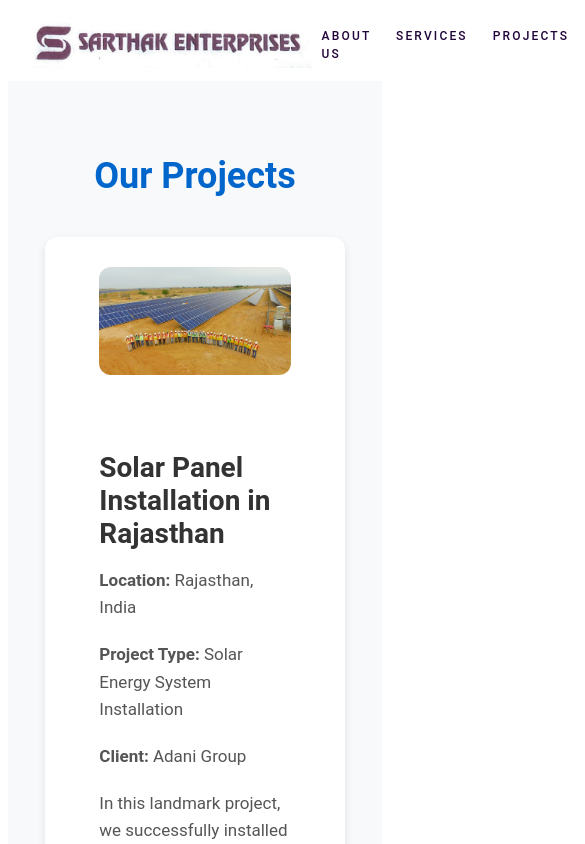
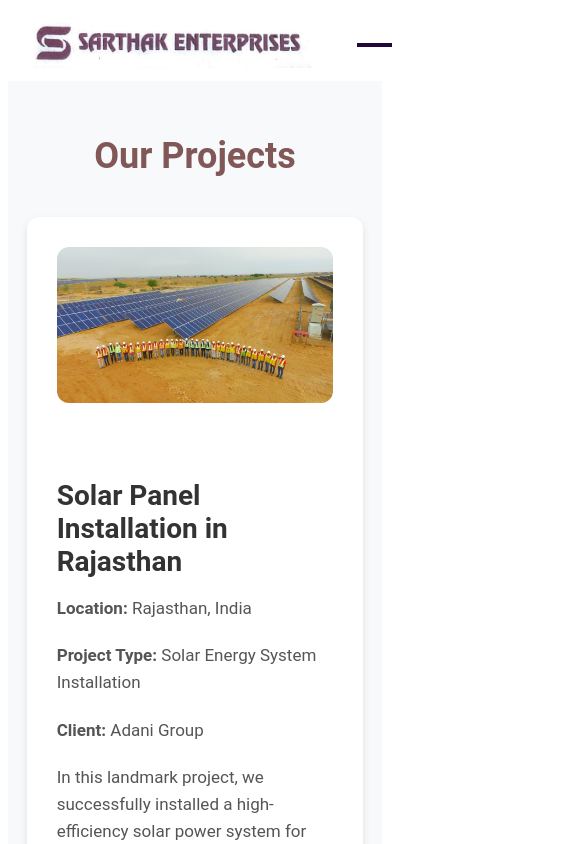
Before and after one commit to shreep02/sarthak-enterprises, an Angular app in the folder sarthak-web/: page /projects in a window 390 px wide. Shown: the top 844 px of the page, 585 px wide, since content can reach past the window. Built offline with nearby package versions, Linux system fonts and the light colour scheme.

Commit message:
Mobile responsivnes and font corrections

```diff
--- a/sarthak-web/src/app/about/about.component.scss
+++ b/sarthak-web/src/app/about/about.component.scss
@@ -36,14 +36,14 @@
 .about-right h1 {
   font-size: 36px;
   font-weight: bold;
-  color: #0066cc; /* Blue */
+  color: rgb(33, 5, 59);
   margin-bottom: 20px;
 }
 
 .about-right h2 {
   font-size: 26px;
   font-weight: 600;
-  color: #0066cc; /* Blue */
+  color: rgb(33, 5, 59);
   margin-bottom: 15px;
 }
 
@@ -92,3 +92,14 @@
   cursor: pointer;
   transform: scale(1.05);
 }
+
+@media (max-width: 768px) {
+  .about-container {
+    flex-direction: column;
+  }
+
+  .about-left,
+  .about-right {
+    width: 100%;
+  }
+}
--- a/sarthak-web/src/app/contact-us/contact-us.component.scss
+++ b/sarthak-web/src/app/contact-us/contact-us.component.scss
@@ -19,7 +19,7 @@
 
 .contact-left h1,
 .contact-left h2 {
-  color: #002147; /* Dark Navy Blue */
+  color: #7b4f4ff4;
   margin-bottom: 15px;
 }
 
@@ -30,7 +30,7 @@
 }
 
 .contact-left a {
-  color: #008080; /* Teal for links */
+  color: #7b4f4ff4;
   text-decoration: none;
   font-weight: 500;
 }
@@ -52,7 +52,7 @@
 .map-button a {
   display: inline-block;
   padding: 10px 20px;
-  background-color: #008080; /* Teal */
+  background-color: #784848f4;
   color: white;
   border-radius: 5px;
   text-decoration: none;
@@ -60,7 +60,7 @@
 }
 
 .map-button a:hover {
-  background-color: #006666; /* Darker Teal */
+  background-color: #331f1ff4;
   transition: 0.3s ease;
 }
 
@@ -75,7 +75,7 @@
 }
 
 .contact-right h1 {
-  color: #002147; /* Dark Navy Blue */
+  color: #7b4f4ff4;
   margin-bottom: 20px;
 }
 
@@ -100,12 +100,17 @@ textarea {
   color: #444; /* Dark Gray */
 }
 
+input::placeholder,
+textarea::placeholder {
+  font-family: "Lato", sans-serif;
+}
+
 textarea {
   resize: none;
 }
 
 button {
-  background-color: #008080; /* Teal */
+  background-color: #784848f4;
   color: white;
   padding: 10px 20px;
   border: none;
@@ -116,6 +121,6 @@ button {
 }
 
 button:hover {
-  background-color: #006666; /* Darker Teal */
+  background-color: #331f1ff4;
   transition: 0.3s ease;
 }
--- a/sarthak-web/src/app/credentials/credentials.component.scss
+++ b/sarthak-web/src/app/credentials/credentials.component.scss
@@ -7,7 +7,7 @@
 
 .section-title {
   font-size: 36px;
-  color: #0066cc;
+  color: #7b4f4ff4;
   margin-bottom: 40px;
   font-weight: bold;
 }
--- a/sarthak-web/src/app/home/home.component.scss
+++ b/sarthak-web/src/app/home/home.component.scss
@@ -8,7 +8,7 @@
   text-align: center;
   color: white;
   background-image: url("/home-bg.jpg");
-  background-size: 100% auto; /* Ensure the image covers the entire width */
+  background-size: cover; /* Ensure the image covers the entire container */
   background-position: center center; /* Keep the image centered */
   background-repeat: no-repeat; /* Prevent repeating the image */
 
--- a/sarthak-web/src/app/navigation/navigation.component.html
+++ b/sarthak-web/src/app/navigation/navigation.component.html
@@ -1,6 +1,6 @@
 <nav class="navbar">
   <div class="logo">
-    <a routerLink="/home">
+    <a routerLink="/home" (click)="closeMenu()">
       <img
         src="private/logo.png"
         alt="First Logo"
@@ -8,12 +8,15 @@
       />
     </a>
   </div>
-  <ul>
-    <li><a routerLink="/about">About Us</a></li>
-    <li><a routerLink="/services">Services</a></li>
-    <li><a routerLink="/projects">Projects</a></li>
-    <li><a routerLink="/credentials">credentials</a></li>
-    <li><a routerLink="/organisation">Organisation</a></li>
-    <li><a routerLink="/contact">Contact Us</a></li>
+  <div class="menu-toggle" (click)="toggleMenu()">
+    <div class="hamburger"></div>
+  </div>
+  <ul [class.active]="isMenuOpen">
+    <li><a routerLink="/about" (click)="closeMenu()">About Us</a></li>
+    <li><a routerLink="/services" (click)="closeMenu()">Services</a></li>
+    <li><a routerLink="/projects" (click)="closeMenu()">Projects</a></li>
+    <li><a routerLink="/credentials" (click)="closeMenu()">credentials</a></li>
+    <li><a routerLink="/organisation" (click)="closeMenu()">Organisation</a></li>
+    <li><a routerLink="/contact" (click)="closeMenu()">Contact Us</a></li>
   </ul>
 </nav>
--- a/sarthak-web/src/app/navigation/navigation.component.scss
+++ b/sarthak-web/src/app/navigation/navigation.component.scss
@@ -1,24 +1,17 @@
 /* Navbar styling */
 .navbar {
- /* Keep the navbar over the background */
   top: 0;
   left: 0;
   width: 100%;
   display: flex;
-  justify-content: space-around;
+  justify-content: space-between;
   align-items: center;
-  padding: 10px 20px;
-  background: white(
-    0,
-    0,
-    0,
-    0.6
-  ); /* Slightly darker overlay for better contrast */
+  padding: 10px 10px;
+  background: rgba(255, 255, 255, 0.6);
   color: white;
   z-index: 1000;
-  backdrop-filter: blur(
-    10px
-  ); /* Apply blur effect to background for better readability */
+  backdrop-filter: blur(10px);
+  position: relative;
 }
 
 /* Logo Section */
@@ -30,23 +23,14 @@
 .navbar .logo img {
   height: 50px;
   margin-right: 10px;
+  margin-left: 10px;
 }
-
-.navbar .logo span {
-  font-size: 15px;
-  left: 0em;
-  font-weight: bold;
-  letter-spacing: 1px;
-  text-transform: uppercase;
-  font-family: Roboto, sans-serif;
-}
-
 
 /* Navigation Menu */
 .navbar ul {
   list-style: none;
   display: flex;
-  gap: 25px; /* Increase gap for better spacing */
+  gap: 20px;
   margin: 0;
   padding: 0;
 }
@@ -58,15 +42,10 @@
 .navbar ul li a {
   text-decoration: none;
   color: rgb(33, 5, 59);
-  font-size: 18px;
   font-weight: 500;
   transition: all 0.3s ease;
   border-radius: 5px;
   font-family: Roboto, sans-serif;
-  font-weight: 500;
-  font-size: 22px;
-  line-height: 1.273em;
-  letter-spacing: 0;
   font-size: 12px;
   letter-spacing: 0.18em;
   text-transform: uppercase;
@@ -74,6 +53,47 @@
 
 /* Hover Effect */
 .navbar ul li a:hover {
-  background: rgba(255, 255, 255, 0.2); /* Subtle highlight */
-  color: #ffb703; /* Golden color on hover for visual interest */
+  color: #ffb703;
 }
+
+/* Hamburger Menu */
+.menu-toggle {
+  display: none;
+  flex-direction: column;
+  cursor: pointer;
+}
+
+.hamburger {
+  width: 35px;
+  height: 4px;
+  background-color: rgb(33, 5, 59);
+  margin: 5px 0;
+}
+
+/* Responsive Styles */
+@media (max-width: 992px) {
+  .navbar ul {
+    display: none;
+    flex-direction: column;
+    position: absolute;
+    top: 70px;
+    left: 0;
+    width: 100%;
+    background: rgba(255, 255, 255, 0.9);
+    backdrop-filter: blur(10px);
+    padding: 20px 0;
+  }
+
+  .navbar ul.active {
+    display: flex;
+  }
+
+  .navbar ul li {
+    text-align: center;
+    margin: 10px 0;
+  }
+
+  .menu-toggle {
+    display: flex;
+  }
+}
--- a/sarthak-web/src/app/navigation/navigation.component.ts
+++ b/sarthak-web/src/app/navigation/navigation.component.ts
@@ -1,10 +1,22 @@
 import { Component } from '@angular/core';
 import { RouterLink } from '@angular/router';
+import { CommonModule } from '@angular/common';
 
 @Component({
   selector: 'app-navigation',
-  imports: [RouterLink],
+  imports: [RouterLink, CommonModule],
   templateUrl: './navigation.component.html',
   styleUrl: './navigation.component.scss',
+  standalone: true,
 })
-export class NavigationComponent {}
+export class NavigationComponent {
+  isMenuOpen = false;
+
+  toggleMenu() {
+    this.isMenuOpen = !this.isMenuOpen;
+  }
+
+  closeMenu() {
+    this.isMenuOpen = false;
+  }
+}
--- a/sarthak-web/src/app/organization/organization.component.scss
+++ b/sarthak-web/src/app/organization/organization.component.scss
@@ -7,7 +7,7 @@
 
 .section-title {
   font-size: 36px;
-  color: #0066cc;
+  color: #7b4f4ff4;
   margin-bottom: 40px;
   font-weight: bold;
 }
@@ -51,3 +51,23 @@
   color: #555;
   line-height: 1.6;
 }
+
+@media (max-width: 768px) {
+  .ceo-section {
+    flex-direction: column;
+  }
+
+  .ceo-image,
+  .ceo-description {
+    width: 100%;
+  }
+
+  .ceo-image {
+    max-width: 250px;
+    margin: 0 auto 20px auto;
+  }
+
+  .ceo-description {
+    text-align: left;
+  }
+}
--- a/sarthak-web/src/app/projects/projects.component.scss
+++ b/sarthak-web/src/app/projects/projects.component.scss
@@ -7,7 +7,7 @@
 
 .section-title {
   font-size: 36px;
-  color: #0066cc;
+  color: #7b4f4ff4;
   margin-bottom: 40px;
   font-weight: bold;
 }
@@ -56,7 +56,7 @@
 
 .project-content h3 {
   font-size: 24px;
-  color: #0066cc;
+  color: #ffb703;
   margin-bottom: 15px;
 }
 
@@ -71,3 +71,14 @@
   color: #555;
   margin-bottom: 10px;
 }
+
+@media (max-width: 768px) {
+  .projects-container {
+    padding: 30px 5%;
+  }
+
+  .project-image,
+  .project-content {
+    width: 100%;
+  }
+}
--- a/sarthak-web/src/app/services/services.component.scss
+++ b/sarthak-web/src/app/services/services.component.scss
@@ -7,7 +7,7 @@
 
 .section-title {
   font-size: 36px;
-  color: #0066cc;
+  color: #7b4f4ff4;
   margin-bottom: 40px;
   font-weight: bold;
 }
@@ -58,3 +58,20 @@
 .reverse {
   flex-direction: row-reverse;
 }
+
+@media (max-width: 768px) {
+  .service,
+  .reverse {
+    flex-direction: column;
+  }
+
+  .service-image,
+  .service-content {
+    width: 100%;
+    padding: 10px;
+  }
+
+  .service-content {
+    text-align: center;
+  }
+}
--- a/sarthak-web/src/styles.scss
+++ b/sarthak-web/src/styles.scss
@@ -1,10 +1,17 @@
+@import url('https://fonts.googleapis.com/css2?family=Lato:wght@400;700&display=swap');
+
 body.noscroll {
   position: fixed;
   overflow: hidden;
 }
 
 body {
-  font-family: "Roboto", sans-serif;
+  font-family: "Lato", sans-serif;
+}
+
+img {
+  max-width: 100%;
+  height: auto;
 }
 
 /* Responsive typography */
@@ -13,3 +20,10 @@ body {
     font-size: 14px;
   }
 }
+
+/* Responsive typography */
+@media (max-width: 600px) {
+  body {
+    font-size: 14px;
+  }
+}
```
